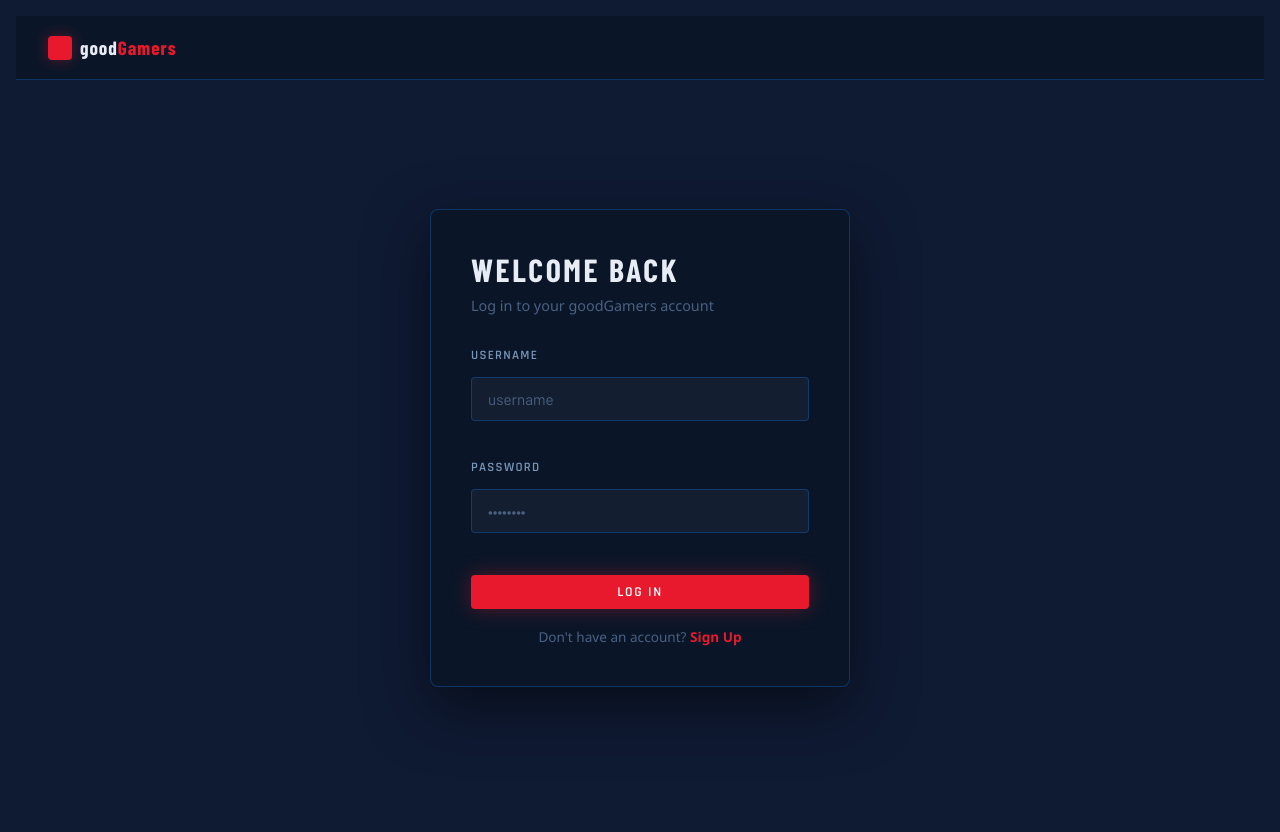
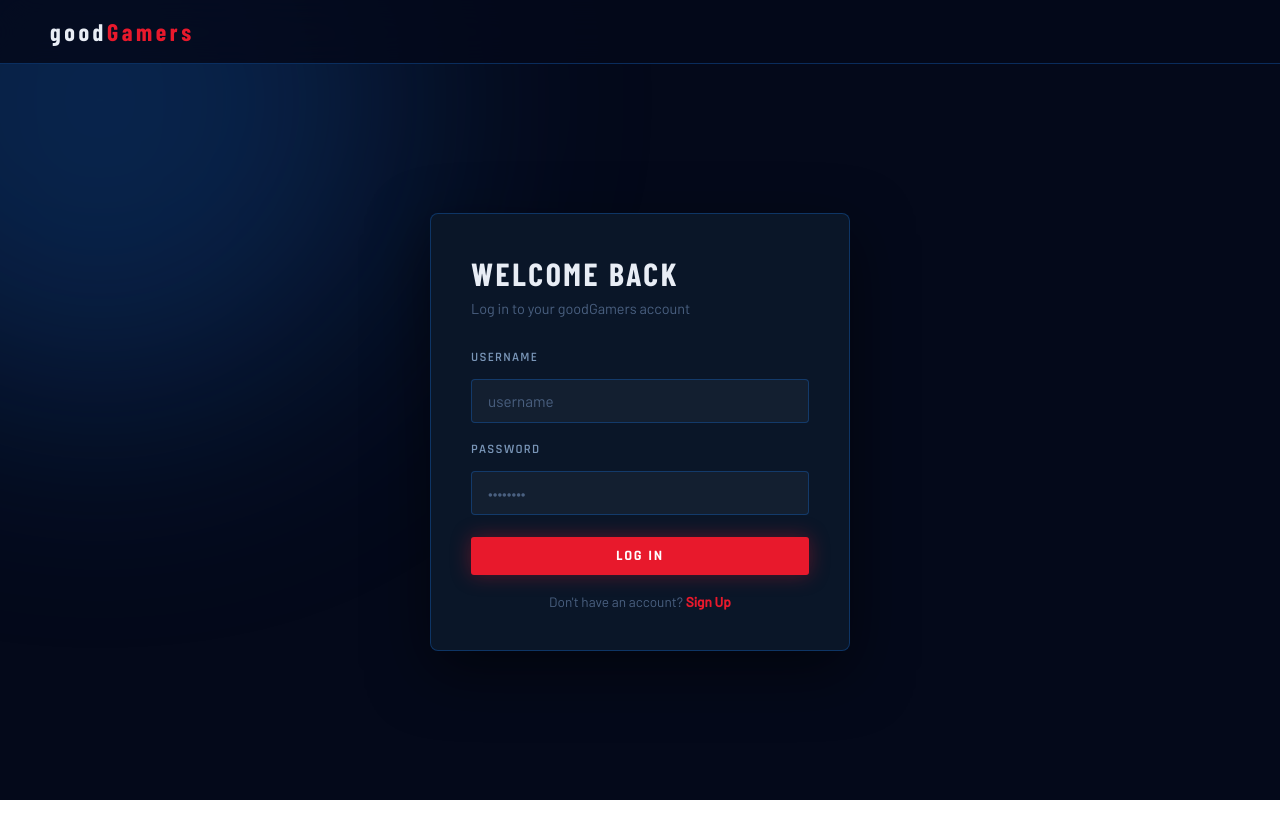
Before and after one commit to richardcgingras/SFWE-405-505-Gaming-Platform, a React app in the folder frontend/: page /login in a window 1280 px wide. After the commit the page ends 800 px from the top, so only its background shows below. Built offline with nearby package versions, Linux system fonts and the light colour scheme; the HTML template or start-up script is replaced by a standard one; a web font is replaced by a local one.

Commit message:
fixed errors I caused with css files

```diff
--- a/frontend/src/pages/Library/Library.css
+++ b/frontend/src/pages/Library/Library.css
@@ -1,101 +1,3 @@
-/* ══ MAIN PAGE CONTAINER ══ */
-.page {
-  padding: 1rem;
-  min-height: 100vh;
-  background: #0f1a33;
-  font-family: "Segoe UI", sans-serif;
-}
-
-.bg-glow {
-  position: fixed;
-  top: -50%;
-  left: -50%;
-  width: 200%;
-  height: 200%;
-  background: radial-gradient(circle, rgba(108,99,255,0.1) 0%, transparent 70%);
-  pointer-events: none;
-}
-
-/* ══ NAVIGATION BAR ══ */
-.nav {
-  display: flex;
-  justify-content: space-between;
-  align-items: center;
-  padding: 1rem 2rem;
-  background-color: var(--blue-card);
-  border-bottom: 1px solid var(--blue-border);
-}
-
-.nav-logo {
-  display: flex;
-  align-items: center;
-  gap: 0.5rem;
-}
-
-.logo-icon {
-  width: 24px;
-  height: 24px;
-  background: var(--red);
-  border-radius: 4px;
-}
-
-.logo-text {
-  font-family: var(--font-display);
-  font-size: 1.2rem;
-  font-weight: 700;
-  color: var(--text-primary);
-  letter-spacing: 0.05em;
-}
-
-.logo-text span {
-  color: var(--red);
-}
-
-.nav-links {
-  display: flex;
-  list-style: none;
-  gap: 2rem;
-}
-
-.nav-links a {
-  text-decoration: none;
-  font-family: var(--font-ui);
-  font-size: 0.9rem;
-  color: var(--text-secondary);
-  letter-spacing: 0.03em;
-  transition: color 0.2s ease;
-}
-
-.nav-links a:hover {
-  color: var(--red);
-}
-
-.nav-actions {
-  display: flex;
-  gap: 1rem;
-  align-items: center;
-}
-
-.btn {
-  padding: 0.5rem 1.25rem;
-  border-radius: 4px;
-  font-family: var(--font-ui);
-  font-size: 0.85rem;
-  font-weight: 600;
-  text-decoration: none;
-  transition: all 0.2s ease;
-}
-
-.btn-ghost {
-  color: var(--text-primary);
-  background-color: transparent;
-}
-
-.btn-red {
-  color: #fff;
-  background-color: var(--red);
-}
-
 /* ══ LIBRARY CONTAINER ══ */
 .library-container {
   max-width: 800px;
@@ -188,15 +90,6 @@
 
 /* ══ RESPONSIVE ══ */
 @media (max-width: 768px) {
-    .nav {
-        flex-direction: column;
-        gap: 1rem;
-    }
-
-    .nav-links {
-        gap: 1rem;
-    }
-
     .library-container {
         margin: 1rem;
         padding: 1rem;
--- a/frontend/src/pages/Publish/Publish.css
+++ b/frontend/src/pages/Publish/Publish.css
@@ -19,10 +19,6 @@
     border-radius: 8px;
     padding: 1.5rem;
     box-shadow: 0 2px 4px rgba(0, 0, 0, 0.1);
-}
-
-.form-group {
-    margin-bottom: 1.25rem;
 }
 
 .form-row {
--- a/frontend/src/pages/Upload/Upload.css
+++ b/frontend/src/pages/Upload/Upload.css
@@ -1,36 +1,3 @@
-.page {
-    min-height: 100vh;
-    position: relative;
-    overflow-x: hidden;
-}
-
-.bg-glow {
-    position: fixed;
-    top: 0;
-    left: 0;
-    width: 100%;
-    height: 100%;
-    pointer-events: none;
-    z-index: -1;
-}
-
-.hero {
-    position: relative;
-    z-index: 1;
-    padding: 40px 60px 20px;
-    width: 100%;
-    background: transparent;
-}
-
-.hero-title {
-    margin-top: 0;
-    color: #e8edf5;
-}
-
-.main {
-    padding: 20px 60px;
-}
-
 .publish-container {
     max-width: 800px;
     margin: 2rem auto;
@@ -52,10 +19,6 @@
     border-radius: 8px;
     padding: 1.5rem;
     box-shadow: 0 2px 4px rgba(0, 0, 0, 0.1);
-}
-
-.form-group {
-    margin-bottom: 1.25rem;
 }
 
 label {
```
